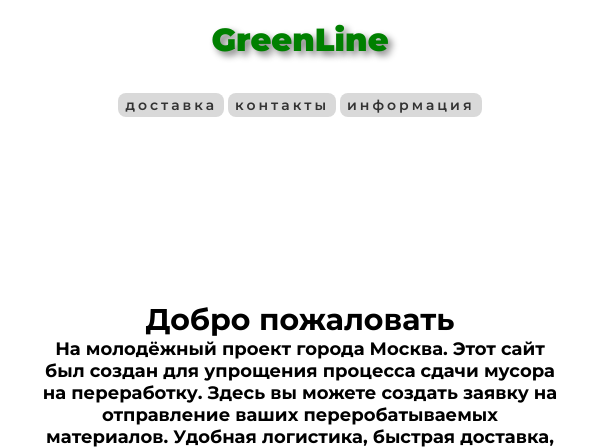
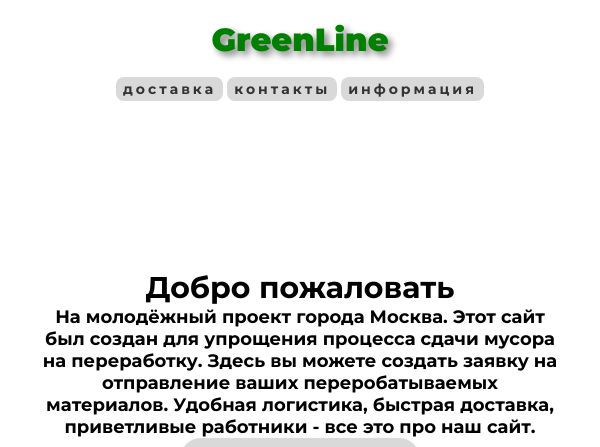
Before and after one commit to VANT00Z/Green-Line-YA, a Flask app: page / in a window 600 px wide; the page is wider, and only the part inside the window is pictured. Shown: the top 447 px of that part. Run offline with Flask 3, Linux system fonts and the light colour scheme.

Commit message:
Little update
Update styles

```diff
--- a/static/css/main.css
+++ b/static/css/main.css
@@ -110,7 +110,6 @@ a {
 
   .buttons {
     text-align: center;
-    line-height: 50px;
     font-weight: 700;
     font-size: 24px;
   }
@@ -161,7 +160,7 @@ a {
   }
 
   .buttons {
-    font-weight: 600;
+    font-weight: 700;
     text-align: center;
     padding: 1px 4px;
     font-size: 14px;
```
